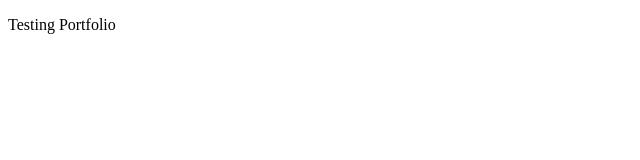
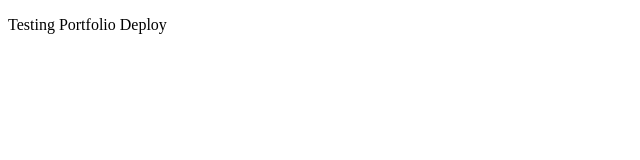
Before and after one commit to jean-cancode/portfolio.github.io, a plain HTML site: page index.html in a window 1280 px wide. Shown: the full height of the page, 0-640 px from the left. Drawn offline with Linux system fonts and the light colour scheme.

Commit message:
testing deploy

```diff
--- a/index.html
+++ b/index.html
@@ -6,7 +6,7 @@
     <title>My Portfolio</title>
 </head>
 <body>
-    <p>Testing Portfolio</p>
+    <p>Testing Portfolio Deploy</p>
 
 </body>
 </html>
```
